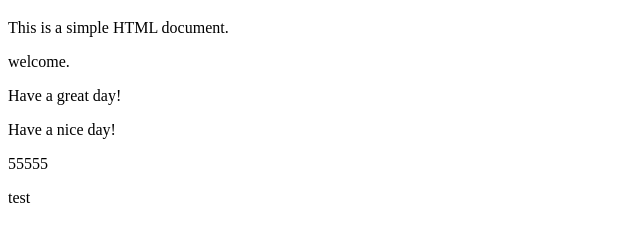
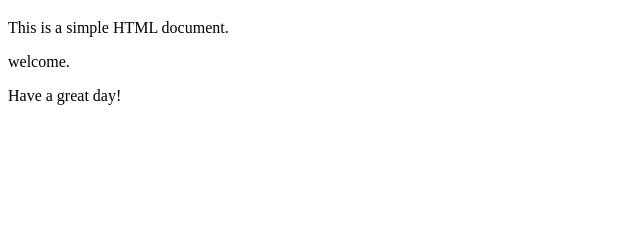
Before and after one commit to kritsasa/testGit, a plain HTML site: page index.html in a window 1280 px wide. Shown: the part 61-302 px from the top of the page, without its empty margins (0-640 px from the left). Drawn offline with Linux system fonts and the light colour scheme.

Commit message:
Update index.html

```diff
--- a/index.html
+++ b/index.html
@@ -10,8 +10,5 @@
     <p>This is a simple HTML document.</p>
     <p>welcome.</p>
     <p>Have a great day!</p>
-    <p>Have a nice day!</p>
-    <p>55555</p>
-    <p>test</p>
 </body>
 </html>
```
